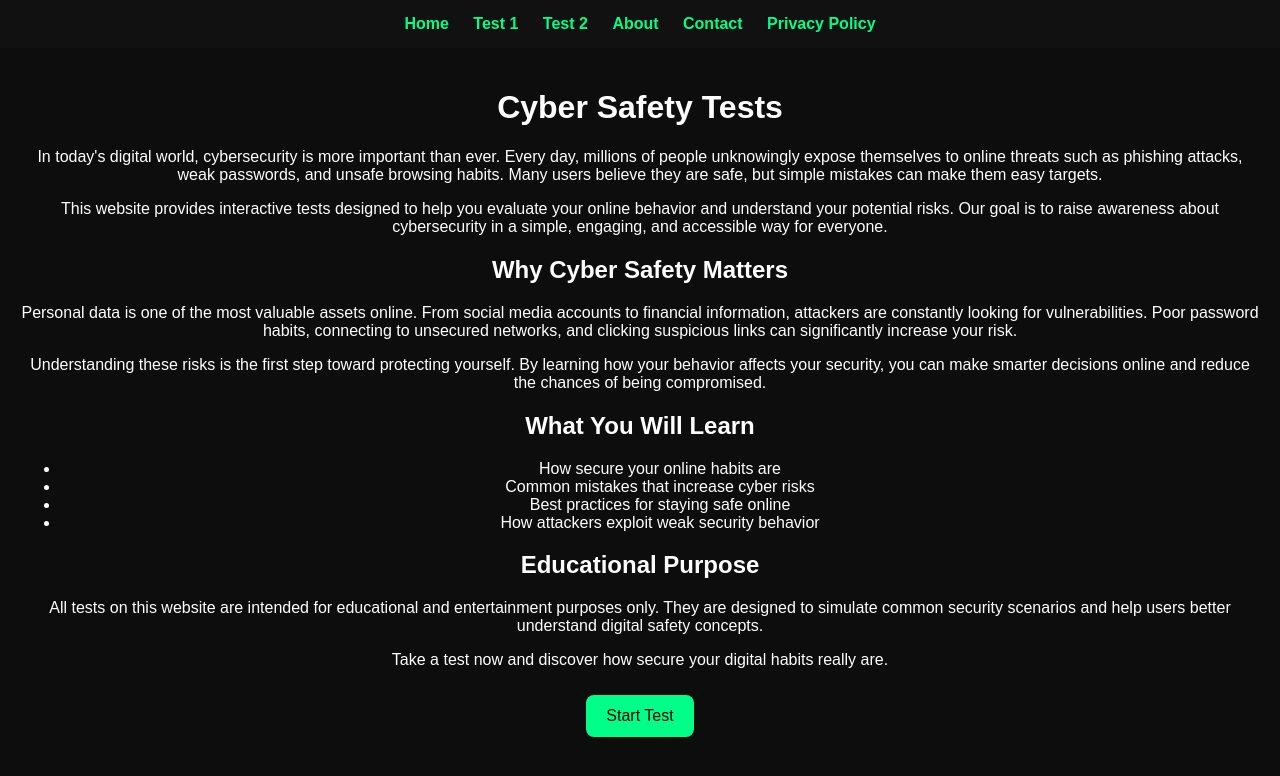
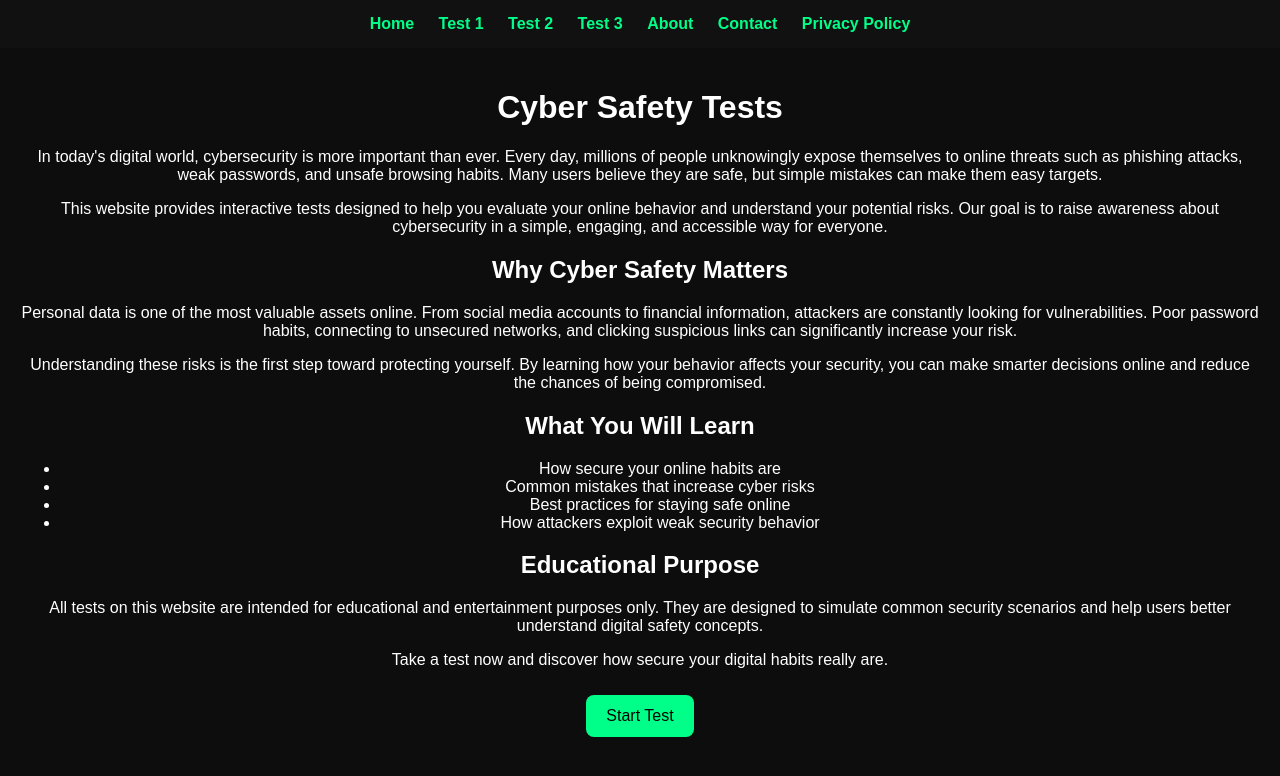
Before and after one commit to gerafone5843/gerafone5843.github.io, a plain HTML site: page index.html in a window 1280 px wide. Drawn offline with Linux system fonts and the light colour scheme.

Commit message:
Update index.html

```diff
--- a/index.html
+++ b/index.html
@@ -10,6 +10,7 @@
 <a href="index.html">Home</a>
 <a href="test1.html">Test 1</a>
 <a href="test2.html">Test 2</a>
+<a href="test3.html">Test 3</a>
 <a href="about.html">About</a>
 <a href="contact.html">Contact</a>
 <a href="privacy.html">Privacy Policy</a>
```
